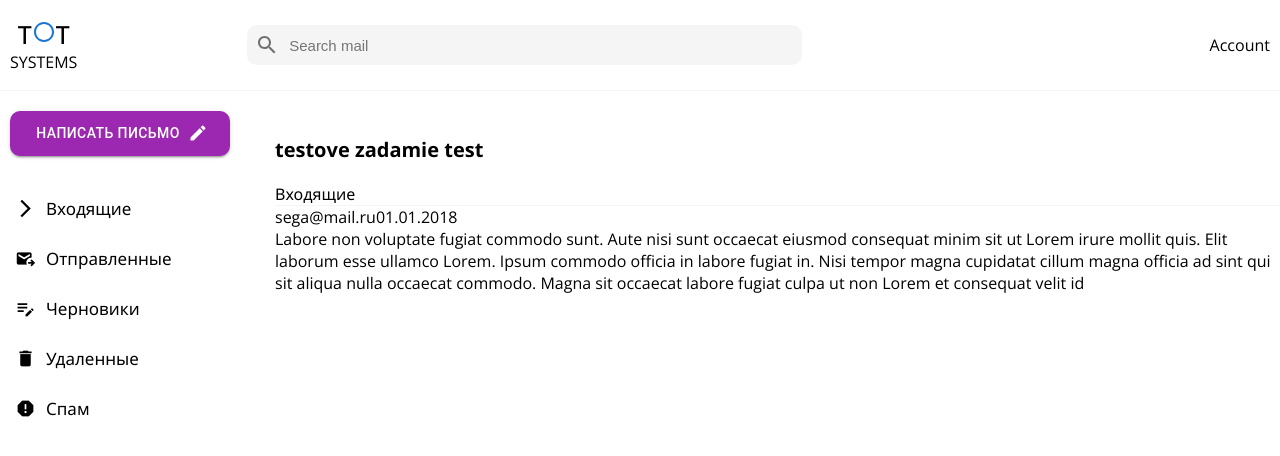
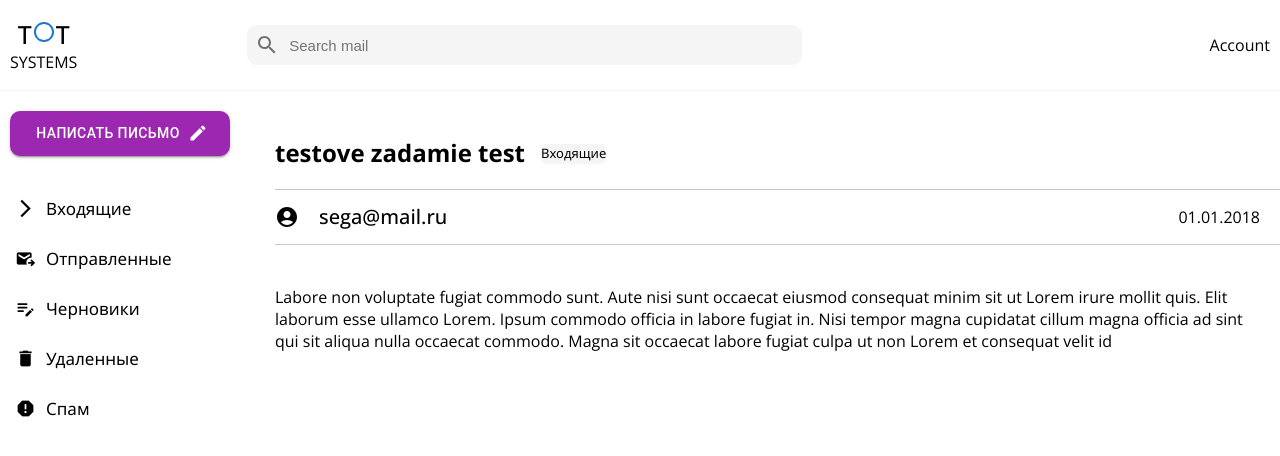
Before and after one commit to atmKs/totsystems-test, a React (Create React App) app: page /email/1 in a window 1280 px wide. Shown: the top 456 px of the page. Built offline with nearby package versions, Linux system fonts and the light colour scheme.

Commit message:
style for emailInfo

```diff
--- a/src/components/Email/EmailInfo/EmailInfo.jsx
+++ b/src/components/Email/EmailInfo/EmailInfo.jsx
@@ -2,6 +2,7 @@ import React from 'react';
 import { useParams } from 'react-router-dom';
 import { useSelector } from 'react-redux';
 import { emailsSelector } from '../../../redux/slectors/selectors';
+import AccountCircleIcon from '@mui/icons-material/AccountCircle';
 import './EmailInfo.scss';
 const EmailInfo = () => {
   const { id } = useParams();
@@ -13,16 +14,24 @@ const EmailInfo = () => {
   return (
     <div className="email-info-wrapper">
       <div className="email-info-subject">
-        <p>
+        <h2>
           <b>{subject}</b>
-        </p>
-        <span>{folderType}</span>
+        </h2>
+        <p className="subject-type">{folderType}</p>
       </div>
       <div className="email-info-author">
-        {author}
-        {date}
+        <div className="author-profile">
+          <AccountCircleIcon></AccountCircleIcon>
+          <span>{author}</span>
+        </div>
+
+        <div className="email-info-date">
+          <p>{date}</p>
+        </div>
       </div>
-      <div className="email-info-massage">{message}</div>
+      <div className="email-info-massage">
+        <p className="message">{message}</p>
+      </div>
     </div>
   );
 };
--- a/src/components/Email/EmailInfo/EmailInfo.scss
+++ b/src/components/Email/EmailInfo/EmailInfo.scss
@@ -5,10 +5,42 @@
   margin-top: 25px;
 
   .email-info-subject {
+    display: flex;
+    h2 {
+      font-size: 24px;
+    }
+    .subject-type {
+      margin: 28px 0 0 16px;
+      background: whitesmoke;
+      border-radius: 5px;
+      font-size: 13px;
+      height: 20px;
+    }
+    border-bottom: 1px solid rgb(202, 198, 198);
+  }
+  .email-info-author {
+    display: flex;
+    align-items: center;
+    justify-content: space-between;
+    margin-bottom: 10px;
+    border-bottom: 1px solid rgb(202, 198, 198);
+    .author-profile {
+      display: flex;
+      align-items: center;
+    }
+    span {
+      margin-left: 20px;
+      font-size: 20px;
+      font-weight: 500;
+    }
+  }
+  .email-info-date {
+    margin-right: 20px;
+  }
+  .email-info-massage {
+    margin-top: 15px;
     p {
-      position: relative;
-      font-size: 20px;
+      margin-right: 15px;
     }
-    border-bottom: 1px solid whitesmoke;
   }
 }
```
